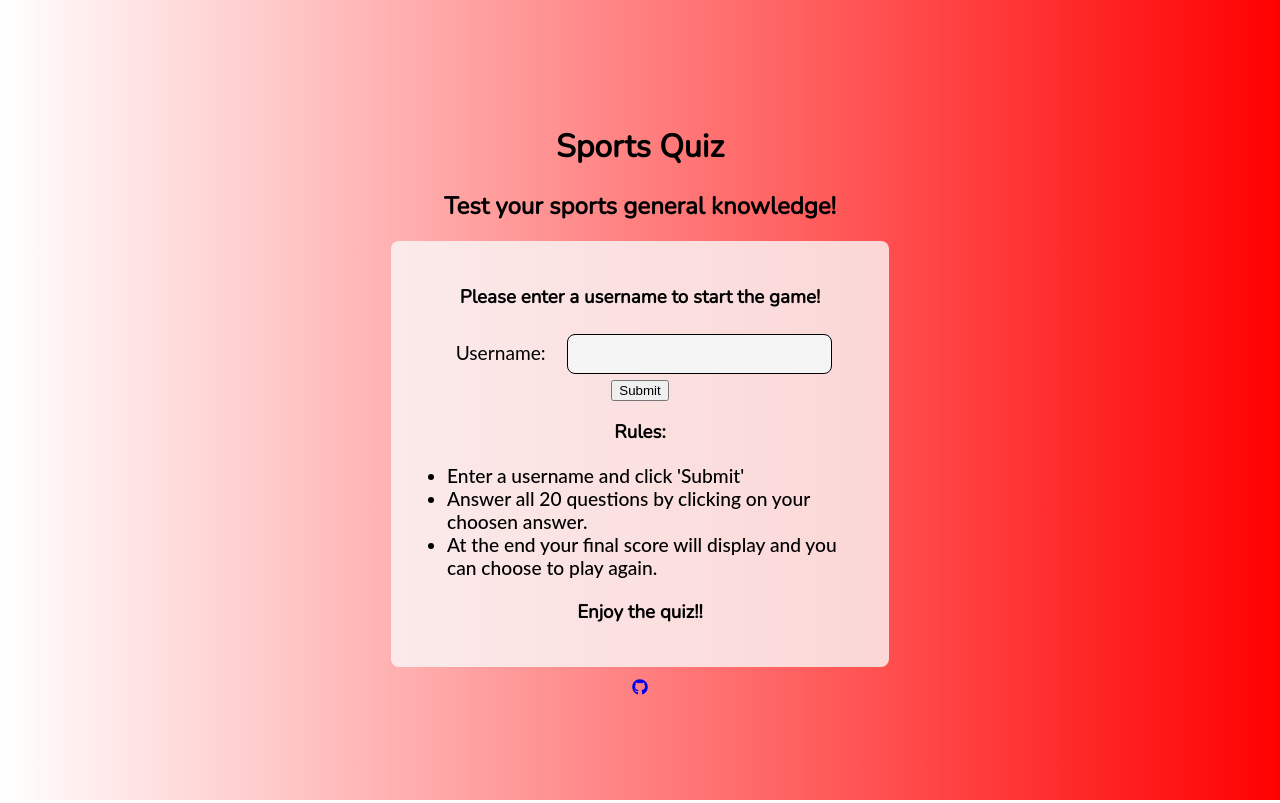
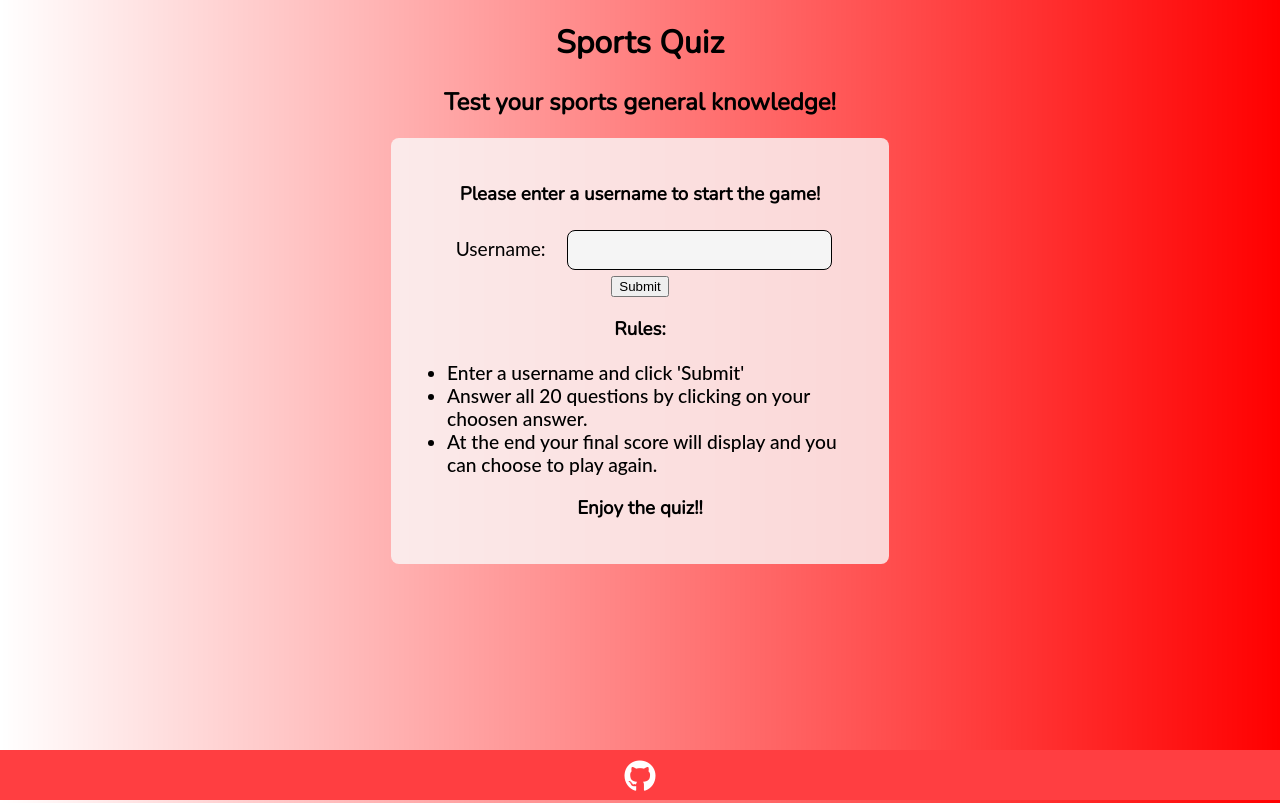
Before and after one commit to Marchopkins96/sports-quiz, a plain HTML site: page index.html in a window 1280 px wide. Drawn offline with nearby package versions, Linux system fonts and the light colour scheme.

Commit message:
Add styling to footer section

```diff
--- a/assets/css/style.css
+++ b/assets/css/style.css
@@ -127,3 +127,22 @@ ul {
 #wrong-counter {
     margin-left: 2rem;
 }
+
+/* Styling for footer section */
+
+footer {
+    display: flex;
+    justify-content: center;
+    align-items: center;
+    margin-top: auto;
+    height: 50px;
+    width: 100%;
+    background-color: #ff3e41;
+}
+
+footer a {
+    color: white;
+    padding: 0.5rem;
+    margin: 0 25px 0 25px;
+    font-size: 2rem;
+}
```
